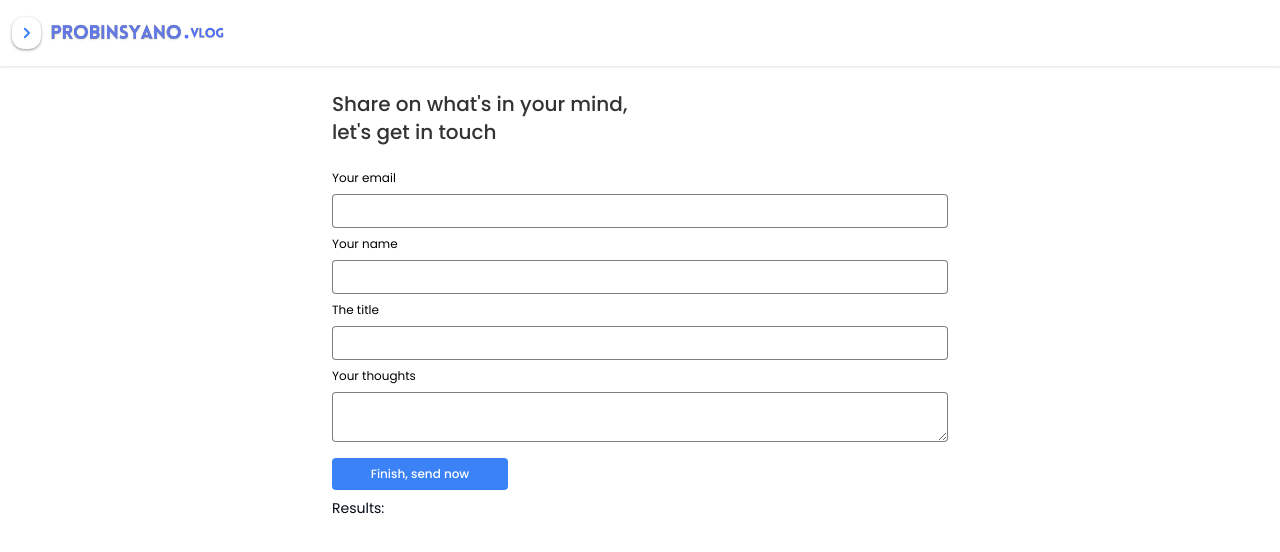
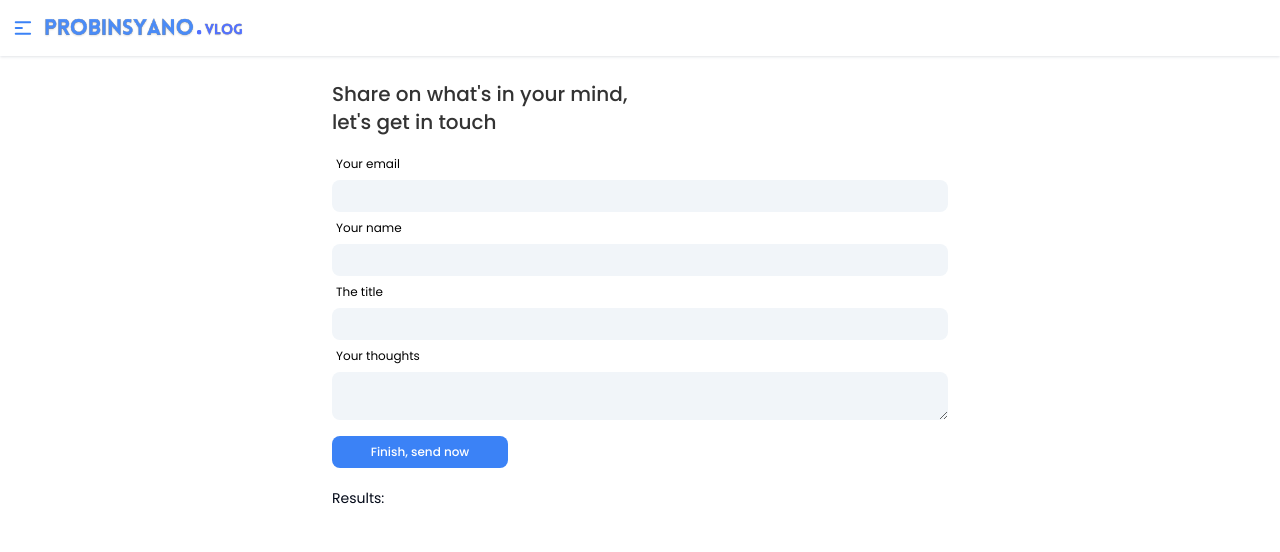
Before and after one commit to carldev14/probinsyano_vlogs_project, a Next.js app: page /contact-me in a window 1280 px wide. Shown: the top 552 px of the page. Built offline with nearby package versions, Linux system fonts and the light colour scheme.

Commit message:
fixed error and improved design
This update is fixed errors in contact_me component and improved design from header.

```diff
--- a/components/contact_me.tsx
+++ b/components/contact_me.tsx
@@ -2,11 +2,10 @@
 
 import { Poppins } from "next/font/google";
 import { useState } from "react";
-import { EnvelopeIcon } from "@heroicons/react/24/outline";
-import SvgComponent from "@/assets/mail";
+
 const smallfontface = Poppins({ subsets: [], weight: '400' });
 
-interface SubjectType {
+interface RequestBodyType {
   subject: string;
   message: string;
   their_email: string;
@@ -20,6 +19,7 @@ interface InputField {
   onChange: (e: React.ChangeEvent<HTMLInputElement | HTMLTextAreaElement>) => void;
 }
 
+
 export default function ContactUi() {
   const [subject, setSubject] = useState('');
   const [message, setMessage] = useState('');
@@ -27,12 +27,9 @@ export default function ContactUi() {
   const [their_name, setName] = useState('');
   const [result, setresult] = useState('');
 
-  const requestBody: SubjectType = {
-    subject,
-    message,
-    their_email,
-    their_name,
-  };
+
+
+
   const inputFields: InputField[] = [
     {
       label: "Your email",
@@ -60,11 +57,19 @@ export default function ContactUi() {
     },
   ];
 
+
+
+
+
   async function handle_sendMail() {
+
+
     if ([subject, message, their_email, their_name].includes("")) {
       setresult("Fill up all fields");
       return;
     }
+
+
 
     try {
       const response = await fetch('/api/sendmails', {
@@ -72,12 +77,16 @@ export default function ContactUi() {
         headers: {
           'content-type': 'application/json'
         },
+        //meaning of this code below is getting the data from client using usestate and pass it in server side api. The RequestBodyType is the interface for all data.
         body: JSON.stringify({
-          requestBody
-        }),
+          subject,
+          message,
+          their_email,
+          their_name,
+        } as RequestBodyType),
       });
       const res = await response.json();
-      setresult(res);
+      setresult(res.message);
     } catch (error) {
       console.error(error);
       setresult("Error sending mail");
@@ -86,15 +95,15 @@ export default function ContactUi() {
 
   return (
     <main className="flex justify-center p-6 ">
-      <div className="flex flex-col gap-2 md:w-1/2 w-full">
+      <div className="flex flex-col gap-3 md:gap-5 md:w-1/2 w-full">
 
 
-        <h1 className=" text-xl text-black/80">Share on what's in your mind, <br /> let's get in touch</h1>
+        <h1 className=" text-lg md:text-xl text-black/80">Share on what's in your mind, <br /> let's get in touch</h1>
 
 
 
 
-        <div className="my-1"></div>
+
 
 
 
@@ -102,13 +111,13 @@ export default function ContactUi() {
           <div className="md:flex md:justify-between flex-col w-full gap-2">
             {inputFields.map((field, index) => (
               <section key={index} className="w-full flex flex-col my-2 md:my-0 gap-2">
-                <label className={`${smallfontface.className} text-black text-xs`}>{field.label}</label>
+                <label className={`${smallfontface.className} text-black text-xs mx-1`}>{field.label}</label>
                 {/*Logic. If field.type found called textarea, render the content below. The textarea. While if not render Input section*/}
                 {field.type === "textarea" ? (
                   <textarea
                     value={field.value}
                     onChange={field.onChange}
-                    className={`${smallfontface.className} p-2  text-xs   border-black/50 border rounded outline-none `}
+                    className={`${smallfontface.className} p-2  text-xs   bg-slate-100 rounded-lg outline-none `}
                   />
                 ) : (
                   <input
@@ -116,7 +125,7 @@ export default function ContactUi() {
                     value={field.value}
                     onChange={field.onChange}
 
-                    className={`${smallfontface.className} p-2  text-xs   border-black/50 border rounded outline-none `}
+                    className={`${smallfontface.className} p-2  text-xs   bg-slate-100 rounded-lg outline-none `}
                   />
                 )}
               </section>
@@ -124,7 +133,7 @@ export default function ContactUi() {
           </div>
 
 
-          <button onClick={handle_sendMail} className="p-2 w-full md:w-44 bg-blue-500 text-white text-xs rounded">Finish, send now</button>
+          <button onClick={handle_sendMail} className="p-2 w-full md:w-44 bg-blue-500 text-white text-xs rounded-lg">Finish, send now</button>
 
         </div>
 
--- a/components/header.tsx
+++ b/components/header.tsx
@@ -3,7 +3,7 @@
 import smallfontFace from "@/utils/smallfontface";
 import Image from "next/image";
 import Logo from '../assets/logo.webp'
-import { ChevronLeftIcon, ChevronRightIcon, HomeIcon, Cog6ToothIcon, VideoCameraIcon, ChatBubbleBottomCenterIcon, PhoneIcon } from "@heroicons/react/16/solid";
+import { Bars3CenterLeftIcon, ChevronRightIcon, HomeIcon, Cog6ToothIcon, VideoCameraIcon, ChatBubbleBottomCenterIcon, PhoneIcon } from "@heroicons/react/16/solid";
 import Link from "next/link";
 import { useState } from "react";
 import { usePathname } from 'next/navigation';
@@ -36,22 +36,15 @@ export default function Header() {
         <>
             <header className="p-2   bg-white select-none shadow shadow-gray-200" style={{ top: '0px' }}>
                 <div className='flex  mx-1  justify-between items-center' >
-                    <section className="flex items-center h-[50px]" >
+                    <section className="flex flex-row items-center h-auto" >
 
-                        {
-                            showNav ? (
-                                <ChevronLeftIcon
-                                    className="size-8 text-blue-500 p-1 shadow shadow-neutral-400 rounded-xl cursor-pointer"
-                                    onClick={handleToggleNav}
-                                />
-                            ) : (
-                                <ChevronRightIcon
-                                    className="size-8 text-blue-500 p-1 shadow shadow-neutral-400 rounded-xl cursor-pointer"
-                                    onClick={handleToggleNav}
-                                />
-                            )
-                        }
-                       <Image alt="logo" src={logo} className="w-full h-[35px]"/>
+
+                        <Bars3CenterLeftIcon
+                            className="size-6 text-blue-500 cursor-pointer"
+                            onClick={handleToggleNav}
+                        />
+
+                        <Image alt="logo" src={logo} className="w-full h-[40px]" />
 
                     </section>
 
```
Also changed, not shown: assets/logo.svg.
